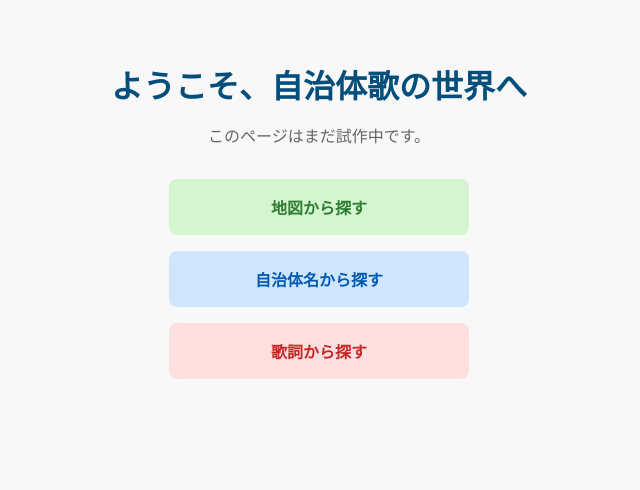
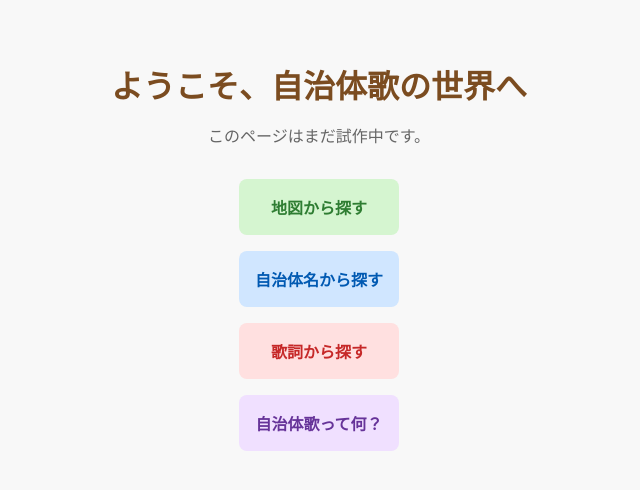
Before and after one commit to Unbekannt1871/Municipal-Anthems, a plain HTML site: page index.html in a window 1280 px wide. Shown: the whole page, without its empty margins (321-961 px from the left). Drawn offline with Linux system fonts and the light colour scheme.

Commit message:
Update index.html

```diff
--- a/index.html
+++ b/index.html
@@ -12,7 +12,8 @@
       padding: 2rem;
     }
     h1 {
-      color: #004e7c;
+  color: #7b4c20;
+
       margin-bottom: 1rem;
     }
     p.intro {
@@ -49,9 +50,16 @@
       background-color: #ffe0e0;
       color: #c62828;
     }
+    .nav-links a.violet {
+      background-color: #f0e0ff;
+      color: #663399;
+    }
+    .nav-links a.violet:hover {
+      background-color: #e5d5fb;
+    }
     .nav-links a:hover {
       opacity: 0.85;
-}
+    }
   </style>
 </head>
 <body>
@@ -59,9 +67,11 @@
   <p class="intro">このページはまだ試作中です。</p>
 
   <div class="nav-links">
+     <div class="nav-links">
       <a href="map.html" class="green">地図から探す</a>
       <a href="list.html" class="blue">自治体名から探す</a>
       <a href="search.html" class="red">歌詞から探す</a>
+      <a href="about.html" class="violet">自治体歌って何？</a>
   </div>
 </body>
 </html>
```
